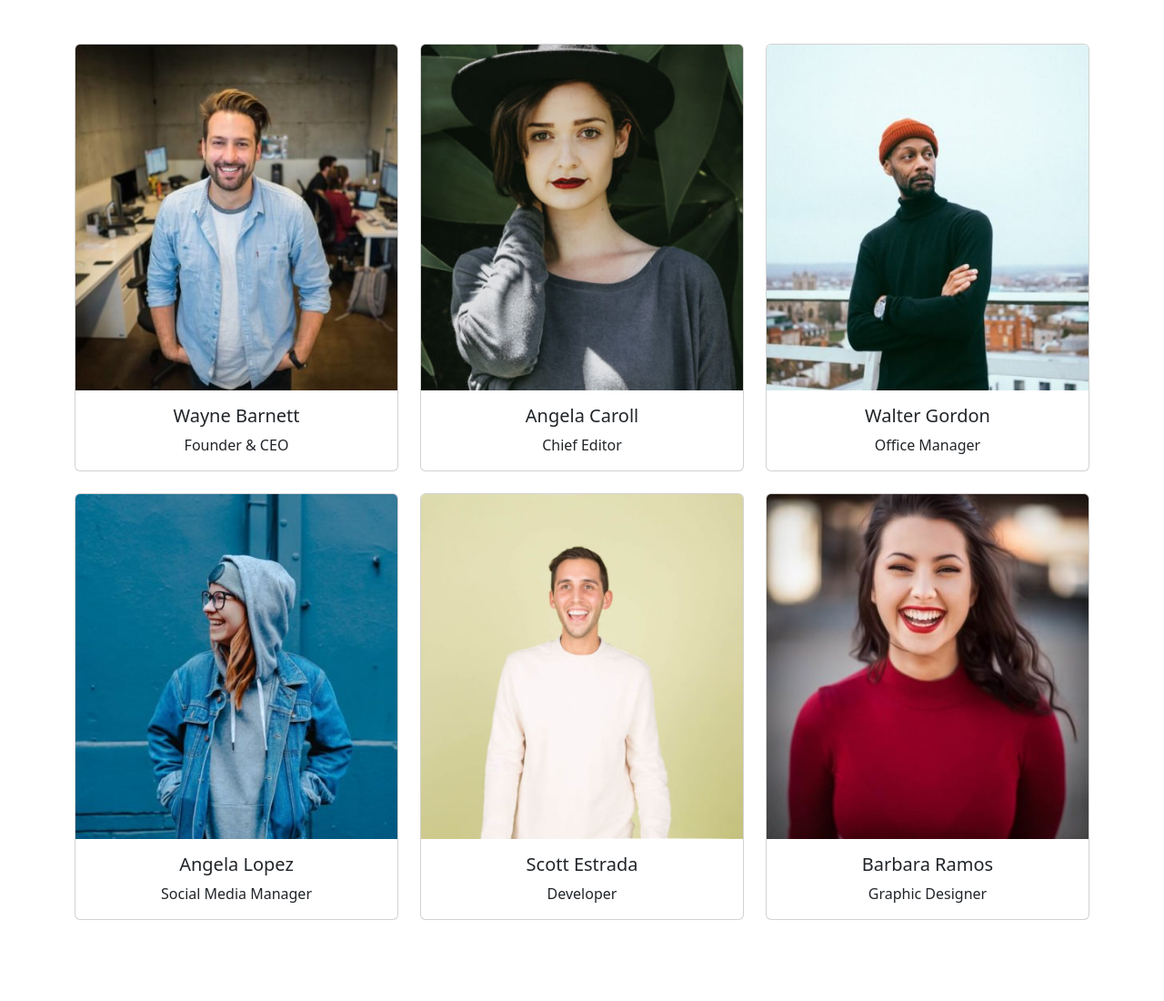
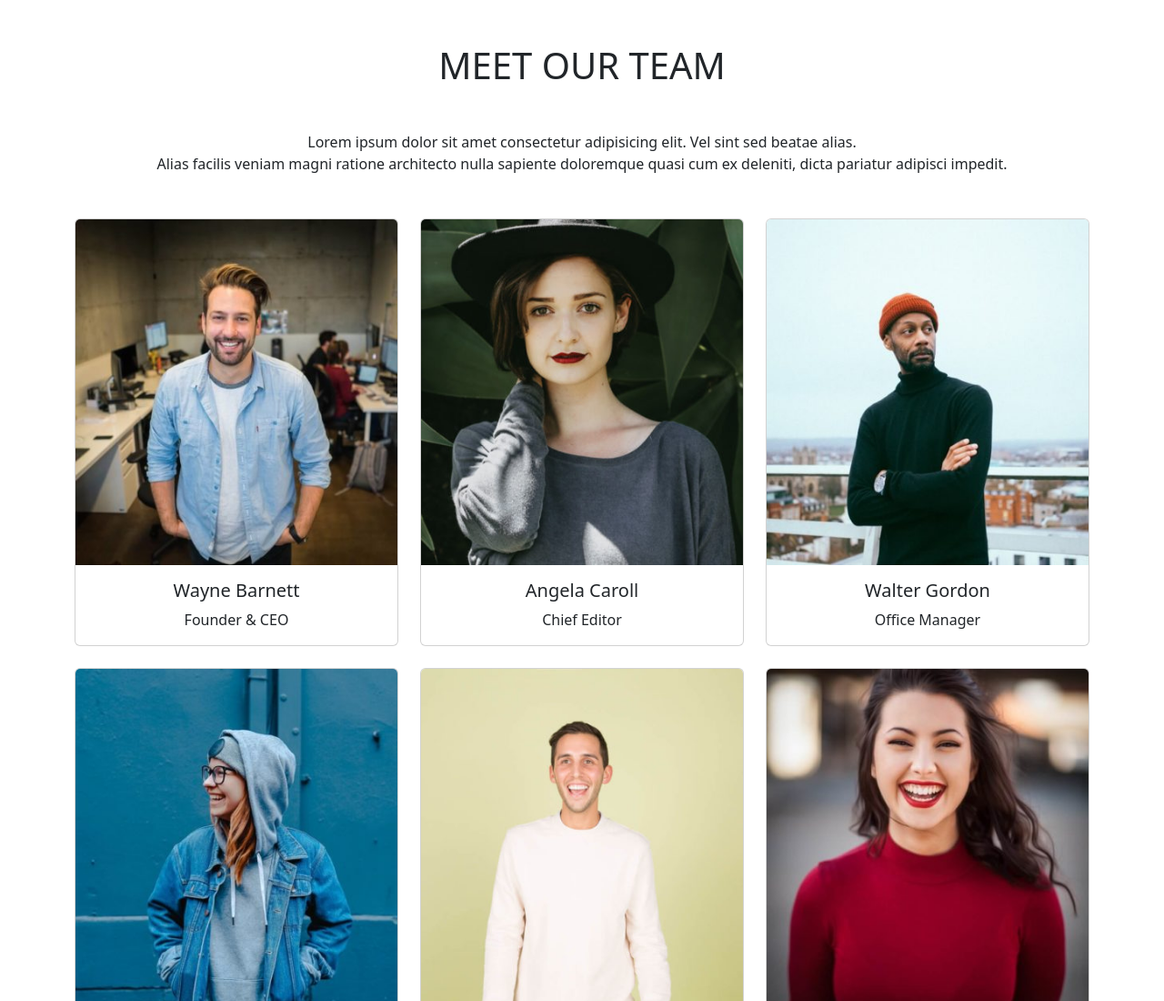
Before and after one commit to masepe95/js-our-team, a plain HTML site: page index.html in a window 1280 px wide. Shown: the top 1100 px of the page at 91% size. Before the commit the page ends 1059 px from the top, so only its background shows below. Drawn offline with nearby package versions, Linux system fonts and the light colour scheme.

Commit message:
style added

```diff
--- a/index.html
+++ b/index.html
@@ -16,6 +16,8 @@
     <script defer src="./js/script.js"></script>
 </head>
 <body>
+    <h1 class="text-center my-5">MEET OUR TEAM</h1>
+    <p class="text-center"> Lorem ipsum dolor sit amet consectetur adipisicing elit. Vel sint sed beatae alias. <br> Alias facilis veniam magni ratione architecto nulla sapiente doloremque quasi cum ex deleniti, dicta pariatur adipisci impedit.</p>
     <div class="container my-5">
         <div class="row row-cols-1 row-cols-md-3 g-4" id="cardsField">
         </div>
```
